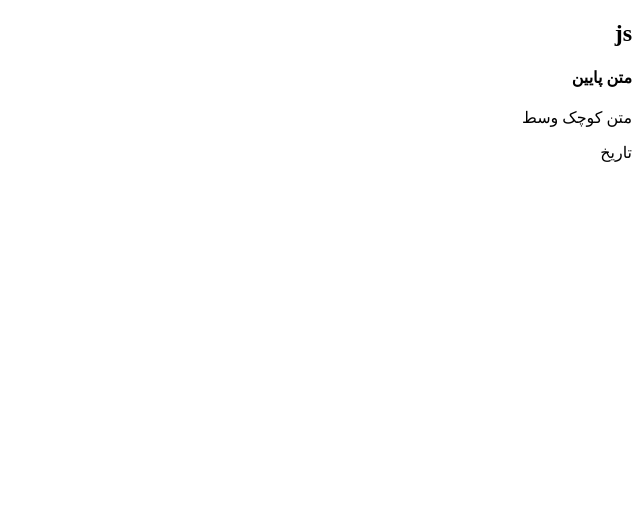
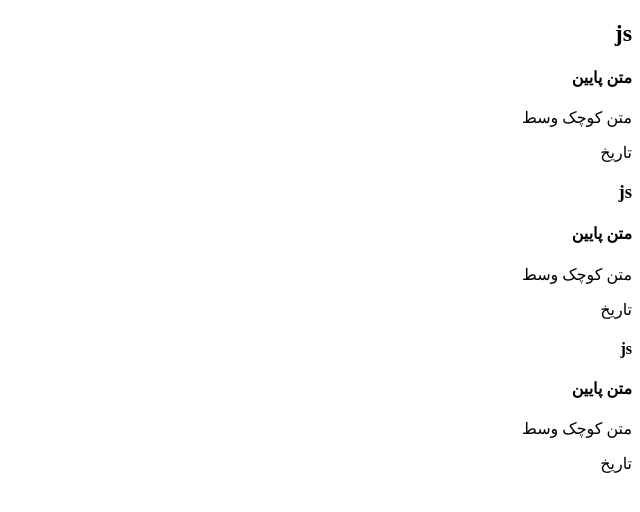
Before and after one commit to parhamfr/parham-mahan, a plain HTML site: page index.html in a window 1280 px wide. Shown: the whole page, without its empty margins (640-1280 px from the left). Drawn offline with Linux system fonts and the light colour scheme.

Commit message:
update box ha[HTML]

```diff
--- a/index.html
+++ b/index.html
@@ -26,7 +26,43 @@
         <p>تاریخ</p>
     </div>
     <!--تاریخ پایین باکس-->
-
-
+ <main class="BOX2">
+    <!--باکس سمت وسط-->
+<section class="cart vasat">
+<div class="img2">
+    <h1>js</h1>
+    </div>
+    <!--عکس-->
+    <div class="header2">
+     <h4>متن پایین</h4>
+    </div>
+    <!--متن وسط-->
+    <div class="pa2">
+        <p>متن کوچک وسط</p>
+    </div>
+    <!--متن کوچک وسط کم رنگ-->
+    <div class="footer2">
+        <p>تاریخ</p>
+    </div>
+    <!--تاریخ پایین باکس-->
+    <main class="BOX3">
+    <!--باکس سمت چپ-->
+<section class="cart chap">
+<div class="img3">
+    <h1>js</h1>
+    </div>
+    <!--عکس-->
+    <div class="header3">
+     <h4>متن پایین</h4>
+    </div>
+    <!--متن وسط-->
+    <div class="pa3">
+        <p>متن کوچک وسط</p>
+    </div>
+    <!--متن کوچک وسط کم رنگ-->
+    <div class="footer3">
+        <p>تاریخ</p>
+    </div>
+    <!--تاریخ پایین باکس-->
 </body>
 </html>
```
